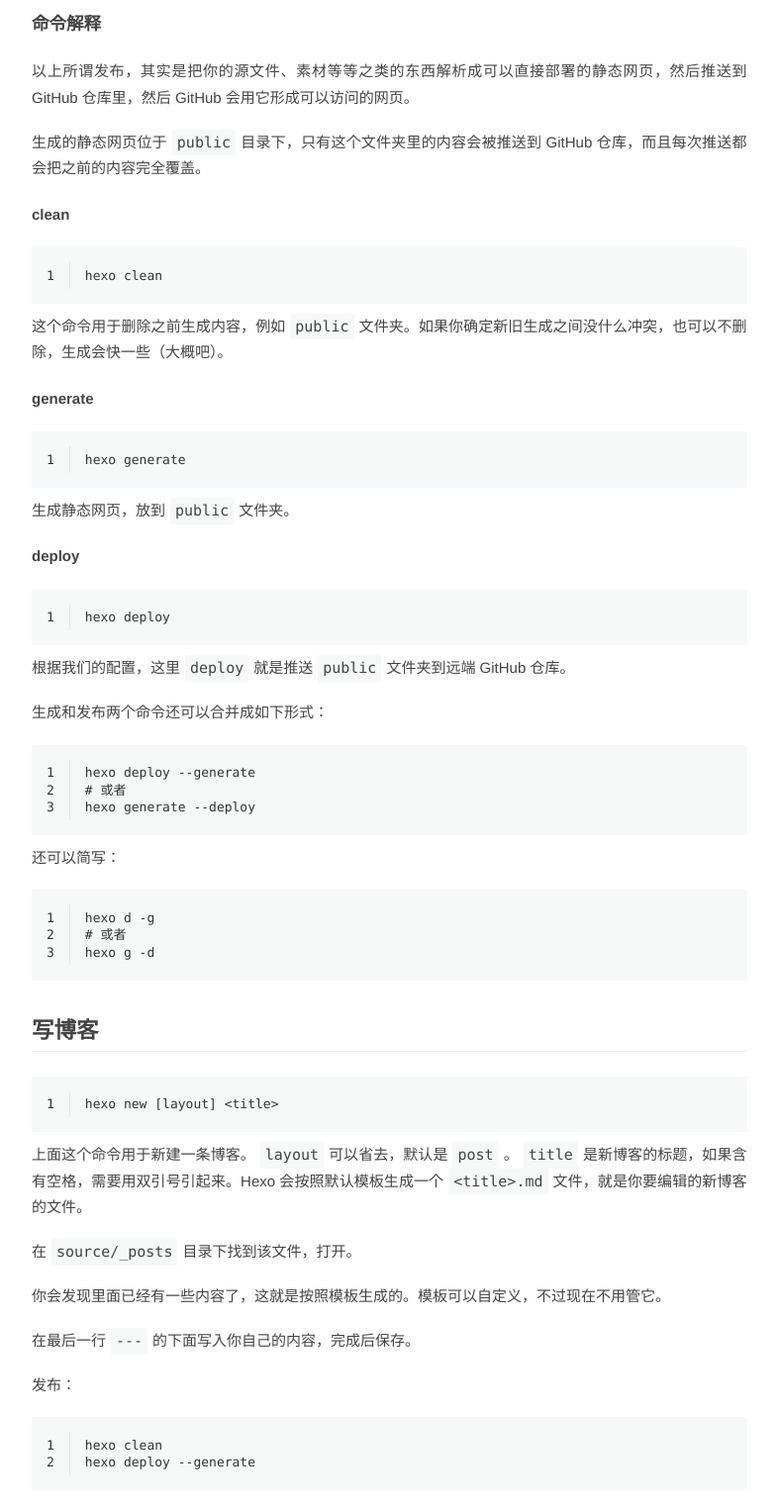
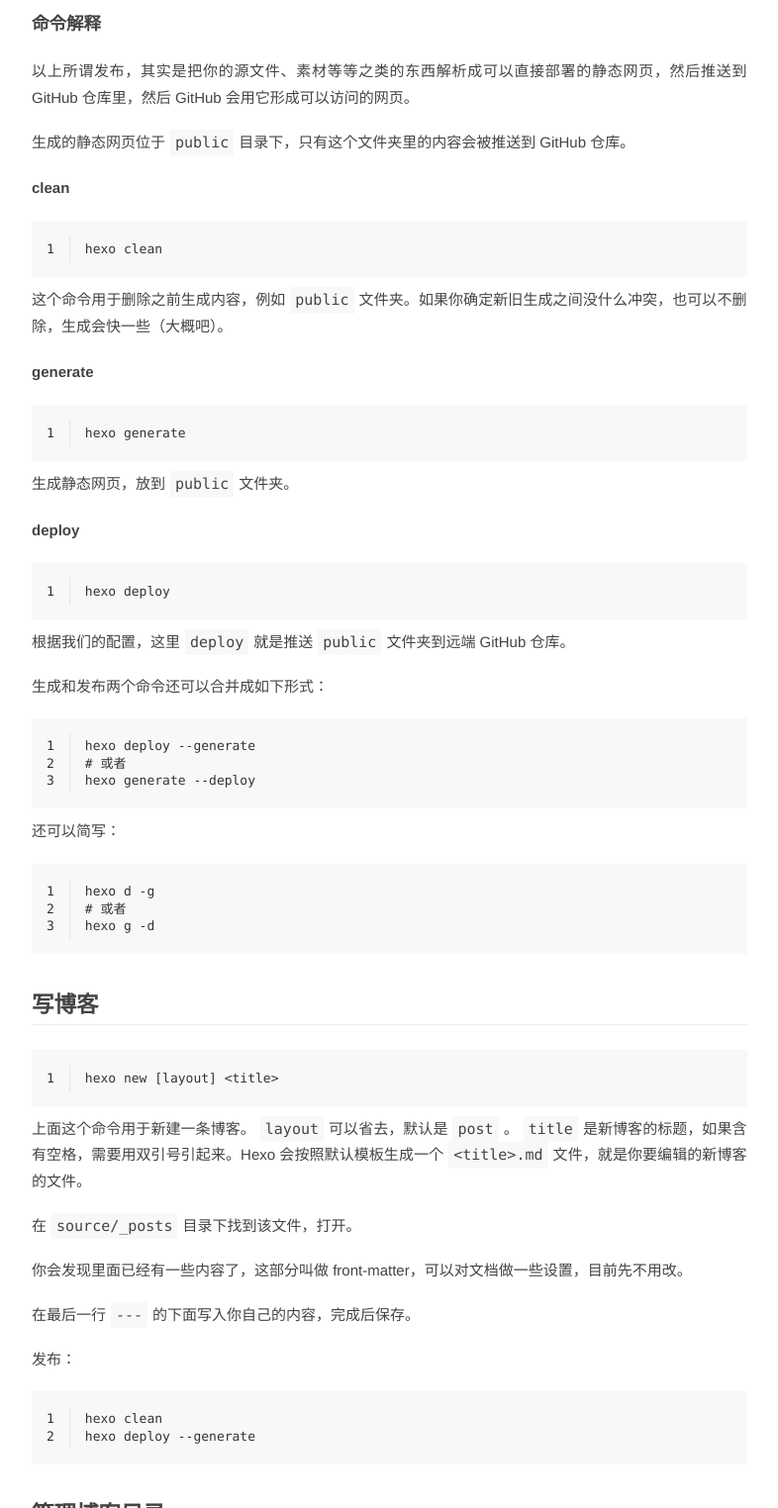
Before and after one commit to jhchen6/blog, a plain HTML site: page 2019/01/20/如何使用-Hexo-和-GitHub-Pages-搭建个人博客/index.html in a window 1280 px wide. Shown: the part 4480-6004 px from the top of the page at 99% size, without its empty margins (93-879 px from the left). Drawn offline with nearby package versions, Linux system fonts and the light colour scheme; no server answers; a script that the page names is missing.

Commit message:
Site updated: 2019-01-21 16:03:42

```diff
--- a/2019/01/20/如何使用-Hexo-和-GitHub-Pages-搭建个人博客/index.html
+++ b/2019/01/20/如何使用-Hexo-和-GitHub-Pages-搭建个人博客/index.html
@@ -50,7 +50,7 @@
 <p>稍等一会儿，应该就能访问了。</p>
 <p>如果一开始选的是个人主页，网址就是<code>&lt;username&gt;.github.io</code>；如果是项目主页，网址就是<code>&lt;username&gt;.github.io/&lt;reponame&gt;</code>。</p>
 <h3 id="命令解释"><a href="#命令解释" class="headerlink" title="命令解释"></a>命令解释</h3><p>以上所谓发布，其实是把你的源文件、素材等等之类的东西解析成可以直接部署的静态网页，然后推送到 GitHub 仓库里，然后 GitHub 会用它形成可以访问的网页。</p>
-<p>生成的静态网页位于<code>public</code>目录下，只有这个文件夹里的内容会被推送到 GitHub 仓库，而且每次推送都会把之前的内容完全覆盖。</p>
+<p>生成的静态网页位于<code>public</code>目录下，只有这个文件夹里的内容会被推送到 GitHub 仓库。</p>
 <h4 id="clean"><a href="#clean" class="headerlink" title="clean"></a>clean</h4><figure class="highlight shell"><table><tr><td class="gutter"><pre><span class="line">1</span><br></pre></td><td class="code"><pre><span class="line">hexo clean</span><br></pre></td></tr></table></figure>
 <p>这个命令用于删除之前生成内容，例如<code>public</code>文件夹。如果你确定新旧生成之间没什么冲突，也可以不删除，生成会快一些（大概吧）。</p>
 <h4 id="generate"><a href="#generate" class="headerlink" title="generate"></a>generate</h4><figure class="highlight shell"><table><tr><td class="gutter"><pre><span class="line">1</span><br></pre></td><td class="code"><pre><span class="line">hexo generate</span><br></pre></td></tr></table></figure>
@@ -64,7 +64,7 @@
 <h2 id="写博客"><a href="#写博客" class="headerlink" title="写博客"></a>写博客</h2><figure class="highlight shell"><table><tr><td class="gutter"><pre><span class="line">1</span><br></pre></td><td class="code"><pre><span class="line">hexo new [layout] &lt;title&gt;</span><br></pre></td></tr></table></figure>
 <p>上面这个命令用于新建一条博客。<code>layout</code>可以省去，默认是<code>post</code>。<code>title</code>是新博客的标题，如果含有空格，需要用双引号引起来。Hexo 会按照默认模板生成一个<code>&lt;title&gt;.md</code>文件，就是你要编辑的新博客的文件。</p>
 <p>在<code>source/_posts</code>目录下找到该文件，打开。</p>
-<p>你会发现里面已经有一些内容了，这就是按照模板生成的。模板可以自定义，不过现在不用管它。</p>
+<p>你会发现里面已经有一些内容了，这部分叫做 front-matter，可以对文档做一些设置，目前先不用改。</p>
 <p>在最后一行<code>---</code>的下面写入你自己的内容，完成后保存。</p>
 <p>发布：</p>
 <figure class="highlight shell"><table><tr><td class="gutter"><pre><span class="line">1</span><br><span class="line">2</span><br></pre></td><td class="code"><pre><span class="line">hexo clean</span><br><span class="line">hexo deploy --generate</span><br></pre></td></tr></table></figure>
```
Also changed, not shown: search.xml (+1 -1 lines).
